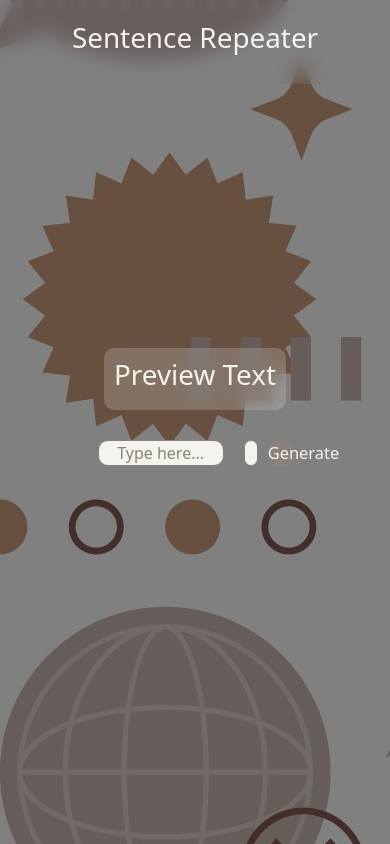
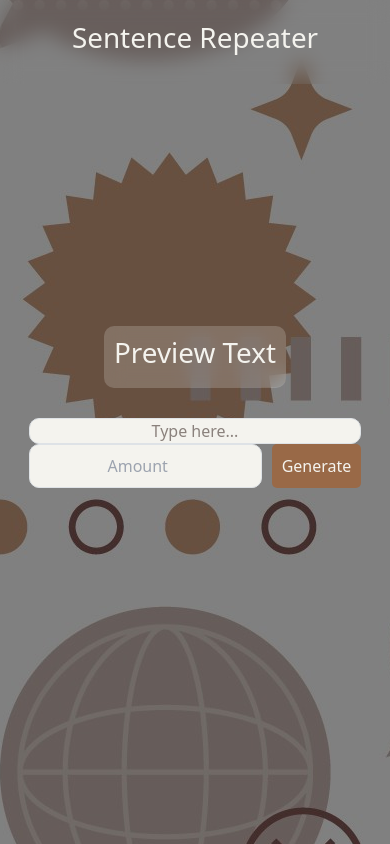
Before and after one commit to akael888/sentence-repeater, a React (Create React App) app in the folder my-app/: page / in a window 390 px wide. Built offline with nearby package versions, Linux system fonts and the light colour scheme.

Commit message:
feat : Added Web Responsive Ability to Mainly the Preview, Text Input and Generator

```diff
--- a/my-app/src/components/generator.js
+++ b/my-app/src/components/generator.js
@@ -7,6 +7,21 @@ function Generator({
   incomingHandleGeneratedSentenceChanges,
   incomingHighestListVar,
 }) {
+  // Tailwind CSS
+
+  //Generator
+  let tw_generator_sm = " ";
+  let tw_generator_md = " md:w-full";
+  let tw_generator_lg = " lg:w-3/12";
+  let tw_generator_xl = " ";
+  let tw_generator_2xl = " ";
+
+  let tw_generateButton_glassMorphBG = " bg-opposite-sub-color";
+  let tw_inputAmount_hover =
+    " hover:bg-[color:var(--opposite-color)] hover:text-[color:var(--main-color)] hover:border hover:border-[color:var(--main-color)] hover:border-solid";
+  let tw_generateButton_hover =
+    " hover:bg-[color:var(--main-color)] hover:text-[color:var(--opposite-color)]  hover:border-[color:var(--opposite-color)] ";
+
   const [generatedSentenceAmount, setGeneratedSentenceAmount] = useState(0);
 
   const [inputValue, setInputValue] = useState(0);
@@ -237,9 +252,18 @@ function Generator({
 
   return (
     <>
-      <div className={css["generator-container"]}>
+      <div
+        className={
+          "inline-flex gap-2.5 place-content-center rounded-[10px]" +
+          tw_generator_md +
+          tw_generator_lg
+        }
+      >
         <input
-          id={css["amount-field"]}
+          className={
+            "bg-[color:var(--main-color)] text-[color:var(--opposite-color)] text-center border border-[color:var(--opposite-color)] rounded-[10px] border-solid empty:bg-[color:var(--main-color)]" +
+            tw_inputAmount_hover
+          }
           type="number"
           onChange={(e) => {
             setInputValue(e.target.value);
@@ -248,9 +272,17 @@ function Generator({
           placeholder="Amount"
           value={inputValue}
         />
-        <button id={css["generate-button"]} onClick={generateSentence}>
-          Generate
-        </button>
+        <div
+          className={
+            "text-main-color animate-[scaleUp_2s_ease-in-out_infinite] rounded-[5px] border-[none] " +
+            tw_generateButton_glassMorphBG +
+            tw_generateButton_hover
+          }
+        >
+          <button className="p-[10px]" onClick={generateSentence}>
+            Generate
+          </button>
+        </div>
       </div>
     </>
   );
--- a/my-app/src/components/repeater.js
+++ b/my-app/src/components/repeater.js
@@ -14,6 +14,24 @@ function Repeater() {
   const [highestListVar, setHighestListVar] = useState({ list: [] });
 
   //to update changes within the generated sentence in the parent component
+
+  //tailwind css
+  //input containers
+  let tw_inputContainers_sm = " sm:grid";
+  let tw_inputContainers_md =
+    " md:grid md:w-full md:h-full md:content-center md:grid-row-2 md:place-content-center";
+  let tw_inputContainers_lg =
+    " lg:inline-flex lg:w-screen lg:h-full lg:align-center lg:justify-center lg:m-auto lg:shrink-1";
+  let tw_inputContainers_xl = " ";
+  let tw_inputContainers_2xl = " ";
+
+  //hidden containers
+  let tw_hiddenContainers_sm = " sm:grid sm:content-center sm:gap-[1vh]";
+  let tw_hiddenContainers_md = " md:grid md:content-center md:gap-[1vh]";
+  let tw_hiddenContainers_lg = " lg:grid lg:content-center lg:gap-[1vh]";
+  let tw_hiddenContainers_xl = " xl:grid xl:content-center xl:gap-[1vh]";
+  let tw_hiddenContainers_2xl =
+    " 2xl:w-screen 2xl:align-center 2xl:justify-center 2xl:place-items-start 2xl:gap-[5vw] 2xl:flex 2xl:shrink-1";
 
   useEffect(() => {
     if (variables.size === 0) {
@@ -42,7 +60,7 @@ function Repeater() {
   return (
     <>
       <div
-        className="w-screen min-h-screen flex bg-center bg-repeat justify-center overflow-hidden text-opposite-color"
+        className="w-screen min-h-screen flex bg-center bg-repeat justify-center overflow-hidden text-opposite-color shrink-1"
         style={{ backgroundImage: `url(${bg})` }}
       >
         <div className="w-screen grid place-items-center m-auto gap-[30px]">
@@ -50,7 +68,15 @@ function Repeater() {
             incomingPreviewText={previewText}
             incomingVariables={variables}
           />
-          <div className="inline-flex w-[50%] h-full m-auto gap-[20px]">
+          <div
+            className={
+              tw_inputContainers_sm +
+              tw_inputContainers_md +
+              tw_inputContainers_lg +
+              tw_inputContainers_2xl +
+              tw_inputContainers_xl
+            }
+          >
             {/*Kurang Animasi*/}
             <TextInput
               incomingHandlePreviewTextChanges={handlePreviewTextChanges}
@@ -66,7 +92,15 @@ function Repeater() {
             />
           </div>
           <>
-            <div className="w-fit flex align-center justify-center place-items-start gap-[10vh]">
+            <div
+              className={
+                tw_hiddenContainers_sm +
+                tw_hiddenContainers_lg +
+                tw_hiddenContainers_md +
+                tw_hiddenContainers_xl +
+                tw_hiddenContainers_2xl
+              }
+            >
               <VariableTable
                 incomingVariables={variables}
                 incomingHandlevariableChanges={handleVariableChanges}
--- a/my-app/src/components/text-input.js
+++ b/my-app/src/components/text-input.js
@@ -5,6 +5,18 @@ function TextInput({
   incomingHandlePreviewTextChanges,
   incomingHandleVariablesChanges,
 }) {
+  //Tailwind Styles
+
+
+
+  //Text Input
+  let tw_textInput_md = " md:w-[100%] md:p-[10px]";
+  let tw_textInput_lg = " lg:w-[50%]";
+  let tw_textInput_focus =
+    " focus:bg-opposite-color focus:text-main-color focus:border focus:border-main-color focus:border-solid";
+  let tw_textInput_hover =
+    " hover:bg-opposite-color hover:text-main-color hover:border hover:border-main-color hover:border-solid";
+
   const [tempVariables, setTempVariables] = useState(new Map());
   function addVariableOnInput(e) {
     const innerText = e.target.innerText;
@@ -38,12 +50,11 @@ function TextInput({
       }
     });
 
-
     if (allBracketPositions.length < updatedVariables.size) {
       console.log("Masuk Cut");
       console.log("Masuk Cut - All Bracket", allBracketPositions);
       console.log("Masuk Cut - updatedVariables", updatedVariables);
-      updatedVariables.delete(updatedVariables.size-1);
+      updatedVariables.delete(updatedVariables.size - 1);
     }
 
     incomingHandlePreviewTextChanges(innerText);
@@ -63,7 +74,13 @@ function TextInput({
     <>
       <div
         // contentEditable="true"
-        className={css["main-text-container"]}
+        className={
+          " h-full bg-main-color place-content-center border border-opposite-color cursor-text rounded-[10px] border-solid" +
+          tw_textInput_hover +
+          tw_textInput_focus +
+          tw_textInput_md +
+          tw_textInput_lg
+        }
         onClick={(e) => enableEditing(e.target)}
         onInput={(e) => addVariableOnInput(e)}
       >
--- a/my-app/src/components/text-preview.js
+++ b/my-app/src/components/text-preview.js
@@ -1,6 +1,11 @@
 import css from "./text-preview.module.css";
 
 function Preview({ incomingPreviewText, incomingVariables }) {
+  //Tailwind Styles
+  let tw_preview_glassMorphBG =
+    " bg-[color-mix(in_srgb,var(--main-color)_20%,transparent)] backdrop-blur-[10px]";
+  let tw_preview_animation = " animate-[fadeInTop_2s_ease_0s_1_normal_forwards]";
+
   function generatePreviewandVariables() {
     let previewText = "Preview Text";
     console.log(
@@ -59,7 +64,14 @@ function Preview({ incomingPreviewText, incomingVariables }) {
 
   return (
     <>
-      <div className={css["preview-container"]}>
+      <div
+        className={
+          "w-fit h-full grid text-main-color m-auto p-2.5 rounded-[10px]" +
+          tw_preview_glassMorphBG +
+
+          tw_preview_animation
+        }
+      >
         <h1>{generatePreviewandVariables()}</h1>
       </div>
     </>
--- a/my-app/tailwind.config.js
+++ b/my-app/tailwind.config.js
@@ -7,7 +7,7 @@ module.exports = {
         "main-color": "#f4f3ee",
         "sub-color": "#bcb8b1",
         "opposite-color": "#8a817c",
-        "opposite-sub-color": "#463f3a",
+        "opposite-sub-color": "#996947ff",
         "color-background": "#FFFFFF",
         "color-foreground": "#282c34",
         "gradient-color-start": "#f4f3ee",
```
